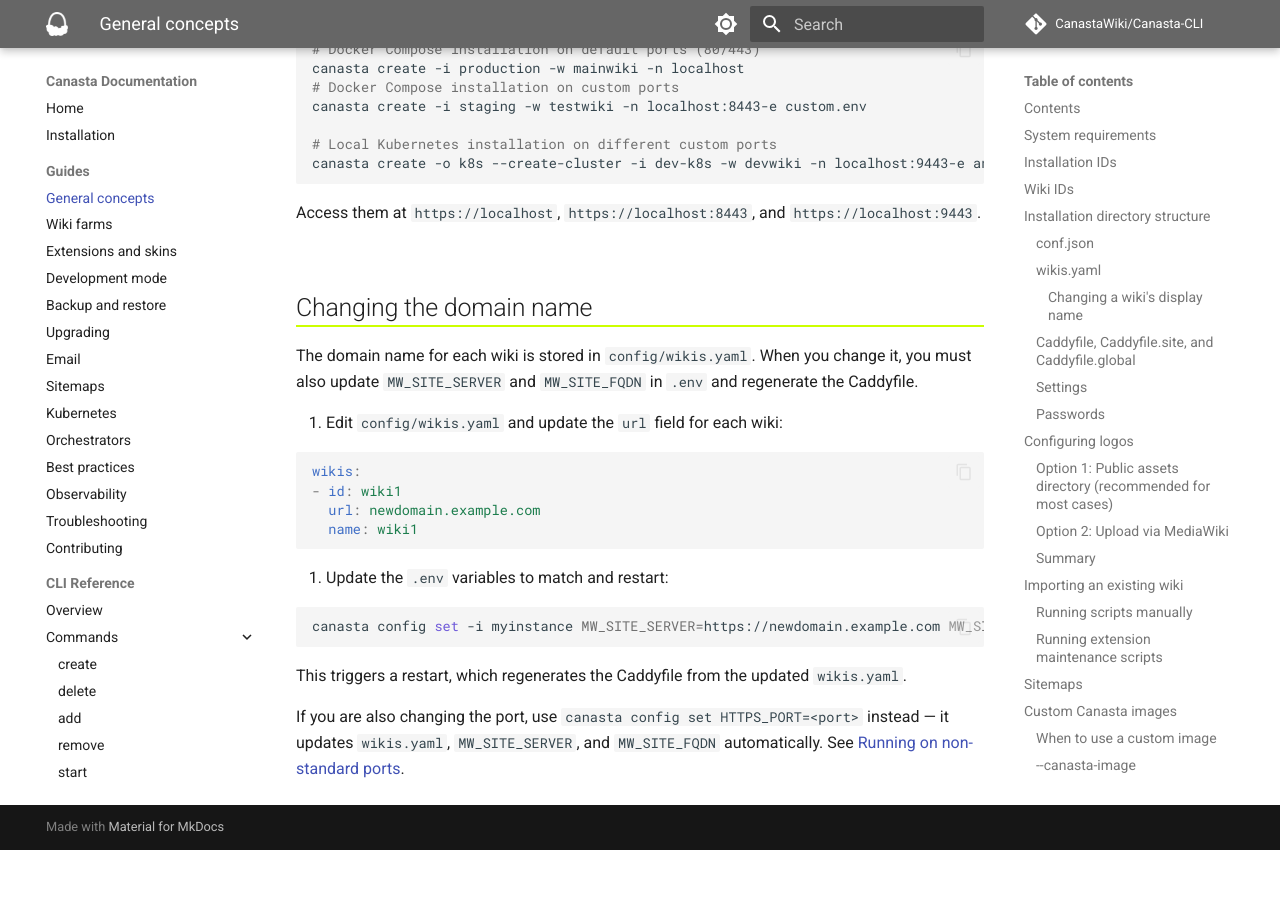
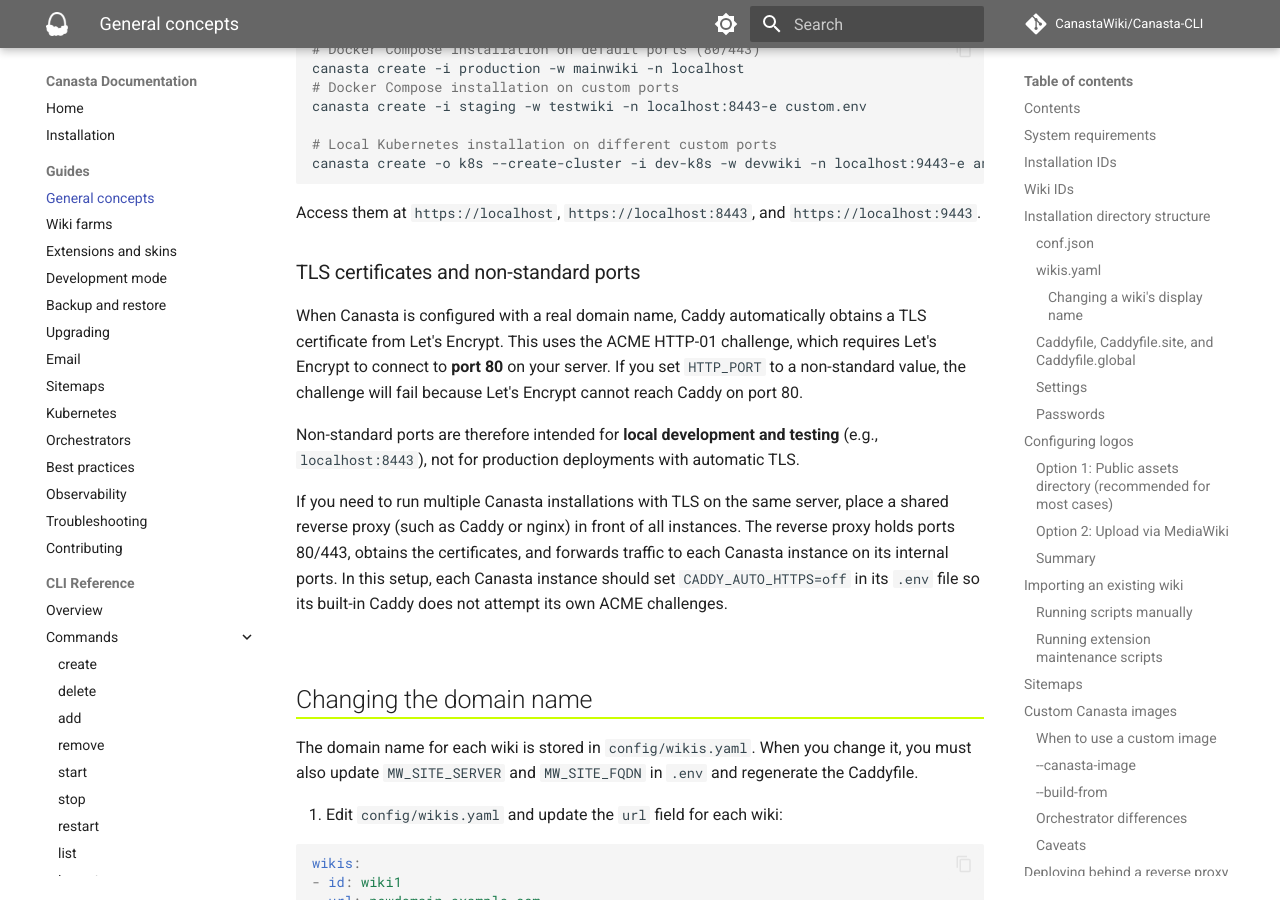
Before and after one commit to CanastaWiki/Canasta-CLI, an MkDocs documentation site: the page built from docs/guide/general-concepts.md, in a window 1280 px wide and 900 px high, scrolled down 12560 px. Built offline with MkDocs 1.6.1 and Material for MkDocs 9.7.7, drawn with Linux system fonts in a browser that asks for light colours; comment, search, counter and statistics services are not loaded; before the commit the page ends 13410 px from its top, so only the background shows below that.

Commit message:
Document TLS limitation with non-standard ports
Add a note to the non-standard ports section explaining that
Let's Encrypt ACME HTTP-01 challenges require port 80, so
custom HTTP_PORT values are incompatible with automatic TLS.
Describe the shared reverse proxy workaround for multi-instance
production setups.

```diff
--- a/docs/guide/general-concepts.md
+++ b/docs/guide/general-concepts.md
@@ -521,6 +521,14 @@
 
 Access them at `https://localhost`, `https://localhost:8443`, and `https://localhost:9443`.
 
+### TLS certificates and non-standard ports
+
+When Canasta is configured with a real domain name, Caddy automatically obtains a TLS certificate from Let's Encrypt. This uses the ACME HTTP-01 challenge, which requires Let's Encrypt to connect to **port 80** on your server. If you set `HTTP_PORT` to a non-standard value, the challenge will fail because Let's Encrypt cannot reach Caddy on port 80.
+
+Non-standard ports are therefore intended for **local development and testing** (e.g., `localhost:8443`), not for production deployments with automatic TLS.
+
+If you need to run multiple Canasta installations with TLS on the same server, place a shared reverse proxy (such as Caddy or nginx) in front of all instances. The reverse proxy holds ports 80/443, obtains the certificates, and forwards traffic to each Canasta instance on its internal ports. In this setup, each Canasta instance should set `CADDY_AUTO_HTTPS=off` in its `.env` file so its built-in Caddy does not attempt its own ACME challenges.
+
 ---
 
 ## Changing the domain name
```
